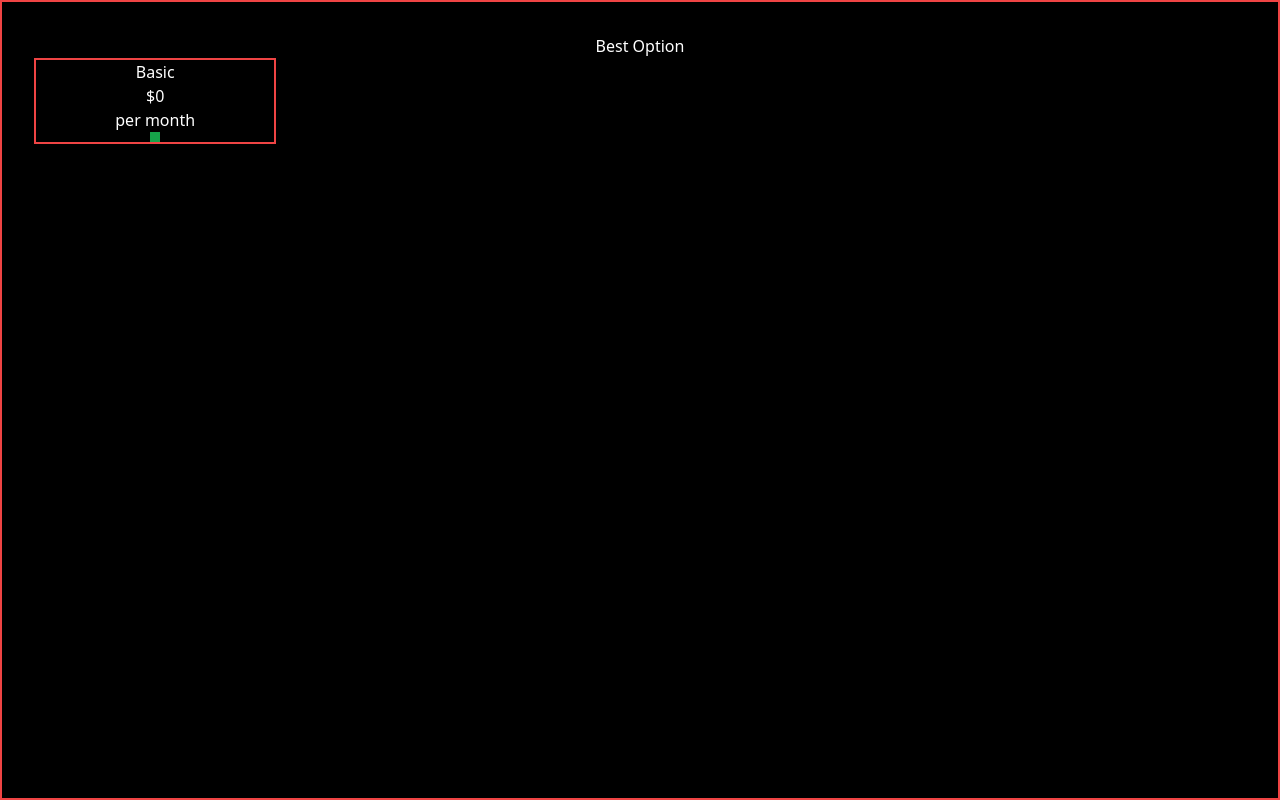
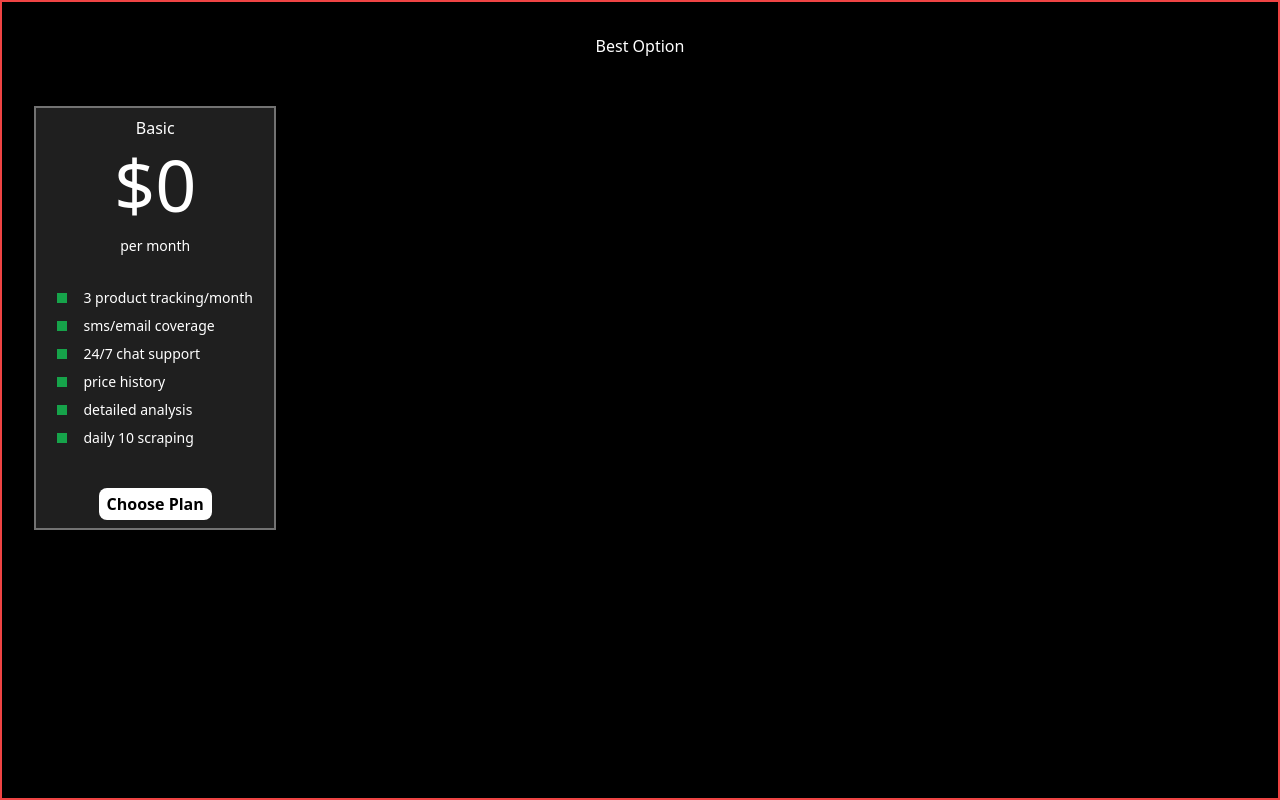
Before and after one commit to DeveloperAromal/PriceHwak, a Next.js app: page /pricing in a window 1280 px wide. Built offline with nearby package versions, Linux system fonts and the light colour scheme.

Commit message:
added one pricing card

```diff
--- a/app/components/Pricing.tsx
+++ b/app/components/Pricing.tsx
@@ -1,25 +1,51 @@
 import React from 'react'
+import Button from './includes/Button'
 
 const Pricing = () => {
   return (
     <>
       <section className='p-8 border-2 border-red-500 w-screen h-screen flex flex-col items-center'>
-        <div className="top">
+        <div className="top mb-12">
           <h4>Best Option</h4>
         </div>
         <div className="bottom flex items-center justify-between w-full">
-          <div className="card_one border-2 border-red-500 w-1/5 flex flex-col items-center">
-            <div className="main flex flex-col items-center justify-center">
-              <h4>Basic</h4>
-              <h1>$0</h1>
-              <p>per month</p>
+          <div className="card_one border-2 border-69 bg-70 w-1/5 flex flex-col items-center py-2 px-4">
+            <div className="main flex flex-col items-center justify-center mb-8">
+              <h4 className='mb-2'>Basic</h4>
+              <h1 className='text-7xl mb-4'>$0</h1>
+              <p className='text-sm'>per month</p>
             </div>
-            <div className="sub_main">
+            <div className="sub_main mb-8">
               <ul>
-                <li>
-                  <div className='w-2.5 h-2.5 bg-green-600'></div>
+                <li className='flex items-center mb-2'>
+                  <div className='w-2.5 h-2.5 bg-green-600 mr-4 '></div>
+                  <h5 className='text-sm'>3 product tracking/month</h5>
+                </li>
+                <li className='flex items-center mb-2'>
+                  <div className='w-2.5 h-2.5 bg-green-600 mr-4'></div>
+                  <h5 className='text-sm'>sms/email coverage</h5>
+                </li>
+                <li className='flex items-center mb-2'>
+                  <div className='w-2.5 h-2.5 bg-green-600 mr-4'></div>
+                  <h5 className='text-sm'>24/7 chat support</h5>
+                </li>
+                <li className='flex items-center mb-2'>
+                  <div className='w-2.5 h-2.5 bg-green-600 mr-4'></div>
+                  <h5 className='text-sm'>price history</h5>
+                </li>
+                <li className='flex items-center mb-2'>
+                  <div className='w-2.5 h-2.5 bg-green-600 mr-4'></div>
+                  <h5 className='text-sm'>detailed analysis</h5>
+                </li>
+                <li className='flex items-center mb-2'>
+                  <div className='w-2.5 h-2.5 bg-green-600 mr-4'></div>
+                  <h5 className='text-sm'>daily 10 scraping</h5>
                 </li>
               </ul>
+            </div>
+
+            <div className="bottom_main">
+              <Button title='Choose Plan' href='/' className='bg-white text-black py-1 px-2 font-bold rounded-lg'/>
             </div>
           </div>
         </div>
--- a/tailwind.config.js
+++ b/tailwind.config.js
@@ -8,7 +8,21 @@ module.exports = {
     "./src/**/*.{js,ts,jsx,tsx,mdx}",
   ],
   theme: {
-    extend: {},
+    extend: {
+      borderWidth: {
+        DEFAULT: '1px',
+        '0': '0',
+        '2': '2px',
+        '3': '3px',
+        '4': '4px',
+        '6': '6px',
+        '8': '8px',
+      },
+      colors: {
+        '69': '#727272',
+        '70': '#1F1F1F',
+      },
+    },
   },
   plugins: [],
 };
```
